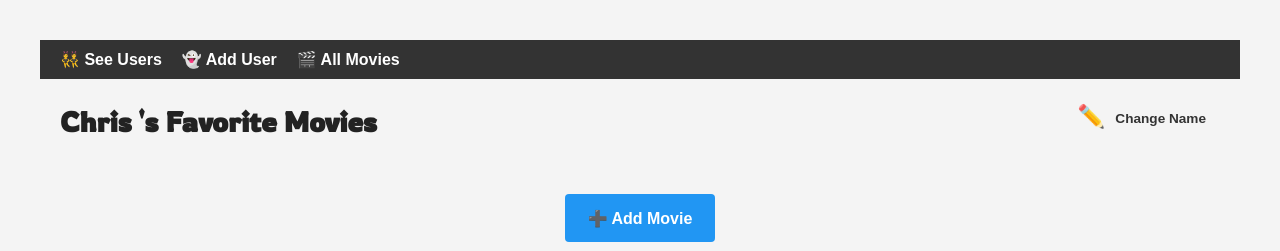
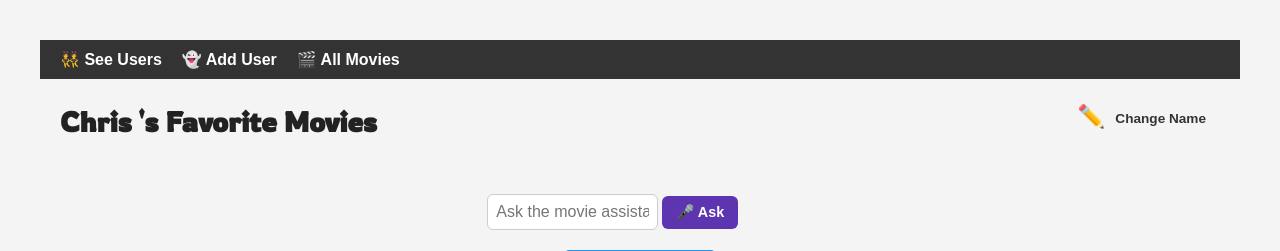
Before and after one commit to build-with-chris/moviewebapp, a Flask app: page /users/1 in a window 1280 px wide. Shown: the top 251 px of the page. Run offline with Flask 3, Linux system fonts and the light colour scheme.

Commit message:
Enabling AI Feature

```diff
--- a/app.py
+++ b/app.py
@@ -1,7 +1,8 @@
 from crypt import methods
 from flask import Flask, render_template, request, flash, url_for
-from flask.cli import load_dotenv
 from werkzeug.utils import redirect
+
+from AI import ask_movie_assistent
 from datamanager import SQLiteDataManager
 from models import db, User, Movie
 import fetch_movie_data
@@ -172,6 +173,16 @@ def add_review(user_id, movie_id):
     return render_template('add_review.html', movie=movie)
 
 
+@app.route('/user/<int:user_id>/ask', methods=["POST"])
+def chat_assistant(user_id):
+    user_input=request.form["message"]
+    reply = ask_movie_assistent(user_input)
+    movies = data_manager.get_user_movies(user_id)
+    user = data_manager.get_user(user_id)
+    return render_template("user_movies.html", user=user, movies=movies, ai_reply=reply)
+
+
+
 
 #simple error handling that redirects to a template
 @app.errorhandler(404)
--- a/static/style.css
+++ b/static/style.css
@@ -513,4 +513,44 @@ a:hover {
 
 .poster-wrapper:hover .review-overlay {
     opacity: 1;
-}}
+}
+.assistant-form {
+    display: flex;
+    justify-content: center;
+    gap: 10px;
+    margin-bottom: 20px;
+    flex-wrap: wrap;
+}
+
+.assistant-form input[type="text"] {
+    padding: 8px;
+    font-size: 1rem;
+    width: 50%;
+    border-radius: 6px;
+    border: 1px solid #ccc;
+}
+
+.btn.ask {
+    padding: 8px 14px;
+    font-size: 0.9rem;
+    background-color: #5e35b1;
+    color: white;
+    border: none;
+    border-radius: 6px;
+    cursor: pointer;
+    font-weight: bold;
+}
+
+.ai-reply {
+    max-width: 700px;
+    margin: 20px auto;
+    background-color: #fffbea;
+    border-left: 6px solid #ffc107;
+    padding: 16px 20px;
+    border-radius: 8px;
+    box-shadow: 0 2px 6px rgba(0,0,0,0.1);
+    font-size: 1rem;
+    color: #333;
+}
+
+}
--- a/templates/user_movies.html
+++ b/templates/user_movies.html
@@ -7,9 +7,22 @@
         <a class="btn small icon-only" href="/update_user/{{ user.user_id }}">
             ✏️ <span class="btn-label">Change Name</span>
         </a>
-
     </div>
 </div>
+
+<div class="assistant-form">
+    <form method="POST" action="{{ url_for('chat_assistant', user_id=user.user_id) }}">
+        <input type="text" name="message" placeholder="Ask the movie assistant..." required>
+        <button type="submit" class="btn ask">🎤 Ask</button>
+    </form>
+</div>
+
+{% if ai_reply %}
+<div class="ai-reply">
+    <h4>🎬 Assistant says:</h4>
+    <p>{{ ai_reply }}</p>
+</div>
+{% endif %}
 
 <div class="add-movie-bar">
     <a href="/users/{{ user.user_id }}/add_movie">
@@ -54,6 +67,7 @@
     {% endfor %}
 </div>
 
+
 <div style="text-align: center; margin-top: 40px;">
     <form method="POST" action="/delete_user/{{ user.user_id }}" onsubmit="return confirmDeleteUser();">
             <button class="btn small delete icon-only" type="submit">
```
Also changed, not shown: AI.py (added, +37 -0 lines).
